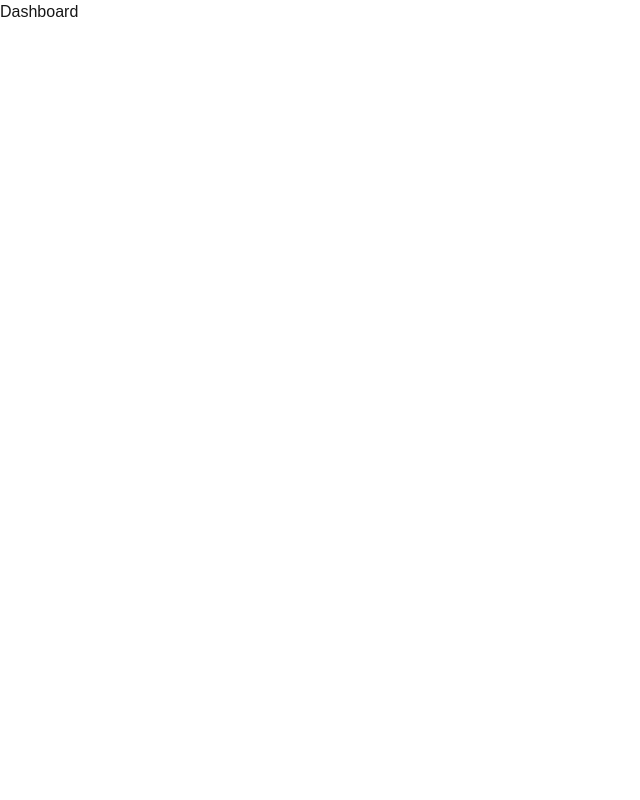
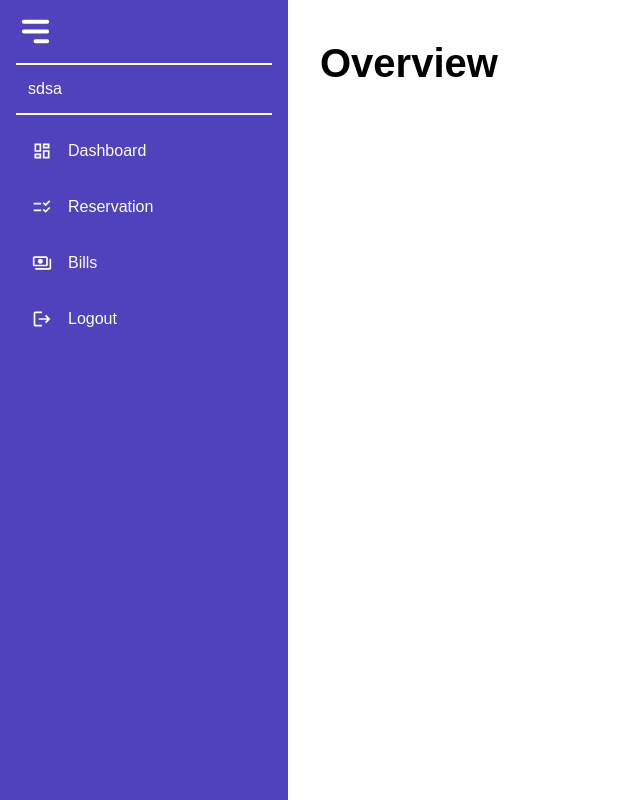
Before and after one commit to nazarenomarkanthony060120/cafe-and-booking-management-system, a Next.js app: page /dashboard in a window 1280 px wide. Shown: the whole page, without its empty margins (0-640 px from the left). Built offline with nearby package versions, Linux system fonts and the light colour scheme.

Commit message:
done set up sidebar

```diff
--- a/package.json
+++ b/package.json
@@ -14,7 +14,8 @@
     "firebase": "^11.5.0",
     "next": "15.2.3",
     "react": "^19.0.0",
-    "react-dom": "^19.0.0"
+    "react-dom": "^19.0.0",
+    "react-icons": "^5.5.0"
   },
   "devDependencies": {
     "@eslint/eslintrc": "^3",
--- a/src/app/(admin)/dashboard/page.tsx
+++ b/src/app/(admin)/dashboard/page.tsx
@@ -1,10 +1,38 @@
-import Dashboard from '@/feature/admin/dashboard/Dashboard'
-import React from 'react'
+'use client';
+import React, { useState } from 'react';
+import Dashboard from '@/feature/admin/dashboard/Dashboard';
+import SideBarHeader from '@/feature/admin/header/header';
+import Sidebar from '@/feature/admin/sidebar/Sidebar';
+import Reservation from '@/feature/admin/reservation/Reservation';
+import Bills from '@/feature/admin/bills/Bills';
+function DashboardPage() {
 
-function DashboardPage() {
+  const [currentSection, setCurrentSection] = useState('Overview');
+
+  const renderSection = () => {
+    switch (currentSection) {
+      case 'Dashboard':
+        return <Dashboard />;
+      case 'Reservation':
+        return <Reservation/>;
+      case 'Bills':
+        return <Bills/>;
+      default:
+        return null;
+    }
+  };
+
   return (
-    <Dashboard/>
-  )
+    <div className="bg-white min-h-screen flex">
+      <div className="relative">
+        <Sidebar setCurrentSection={setCurrentSection}/>
+      </div>
+      <div className="w-full min-h-screen text-black">
+        <SideBarHeader title={currentSection} />
+        {renderSection()}
+      </div>
+    </div>
+  );
 }
 
-export default DashboardPage
+export default DashboardPage;
--- /dev/null
+++ b/src/feature/admin/bills/Bills.tsx
@@ -0,0 +1,9 @@
+import React from 'react'
+
+const Bills = () => {
+  return (
+    <div>Bills</div>
+  )
+}
+
+export default Bills
--- /dev/null
+++ b/src/feature/admin/header/header.tsx
@@ -0,0 +1,11 @@
+import React from 'react'
+
+const SideBarHeader = ({title}: any) => {
+  return (
+    <div className='p-8 text-black flex items-center text-lg gap-116'>
+      <span className="text-[40px] font-bold">{title}</span>
+    </div>
+  )
+}
+
+export default SideBarHeader
--- /dev/null
+++ b/src/feature/admin/reservation/Reservation.tsx
@@ -0,0 +1,9 @@
+import React from 'react'
+
+const Reservation = () => {
+  return (
+    <div>Reservation</div>
+  )
+}
+
+export default Reservation
--- /dev/null
+++ b/src/feature/admin/sidebar/Sidebar.tsx
@@ -0,0 +1,65 @@
+'use client';
+
+import React, { useState } from 'react';
+import { HiMenuAlt3 } from 'react-icons/hi';
+import { MdOutlineDashboard, MdLogout, MdOutlineChecklistRtl, MdOutlinePayments } from 'react-icons/md';
+import { useRouter } from 'next/navigation';
+
+
+const Sidebar = ({ setCurrentSection }: any) => {
+    const router = useRouter();
+    const sidebars = [
+        { name: 'Dashboard', section: 'Dashboard', icon: MdOutlineDashboard },
+        { name: 'Reservation', section: 'Reservation', icon: MdOutlineChecklistRtl },
+        { name: 'Bills', section: 'Bills', icon: MdOutlinePayments },
+        { name: 'Logout', section: 'Logout', icon: MdLogout },
+    ];
+
+    const [open, setOpen] = useState(true);
+
+    const handleLogout = async () => {
+        setTimeout(() => {
+          router.push('/login');
+        }, 3000);
+      };
+
+  return (
+    <div className={`flex ${open ? 'w-72' : 'w-16'} bg-[#5041BC] text-white duration-500`}>
+        <div className={`fixed top-0 left-0 bottom-0 bg-[#5041BC] text-white ${open ? 'w-72' : 'w-16'} duration-500 px-4 overflow-hidden`}>
+            <div className="flex justify-start py-3">
+                <HiMenuAlt3 size={39} className="cursor-pointer" onClick={() => setOpen(!open)} />
+            </div>
+            <div className="border-t-2 border-white-500 w-full"></div>
+            <div className={`flex justify-between p-3 ${open ? '' : 'hidden'}`}>
+                <span>sdsa</span>
+            </div>
+            <div className="border-t-2 border-white-500 w-full"></div>
+            <div className='mt-4 flex flex-col gap-4 relative'>
+                {
+                    sidebars.map((sidebar, i) => (
+                    <div key={i} className={`flex items-center gap-4 p-2 cursor-pointer hover:bg-gray-700 hover:text-white group rounded-md ${open ? 'pl-4' : 'pl-2'}`}
+                        onClick={() => {
+                            if (sidebar.name === 'Logout') {
+                                handleLogout();
+                            } else {
+                                setCurrentSection(sidebar.section);
+                            }
+                        }}
+                    >
+                        <div>
+                        {React.createElement(sidebar.icon, { size: 20 })}
+                        </div>
+                        <h2 className={`whitespace-nowrap duration-500 ${!open && 'opacity-0 translate-x-28 overflow-hidden'}`}>
+                        {sidebar.name}
+                        </h2>
+                        <h2 className={`${open && 'hidden'} z-50 absolute left-48 bg-white font-semibold whitespace-pre text-gray-900 rounded-md drop-shadow-lg px-0 py-0 group-hover:px-2 group-hover:py-1 group-hover:left-14 group-hover:duration-300 w-0 overflow-hidden group-hover:w-fit`}>{sidebar?.name}</h2>
+                    </div>
+                    ))
+                }
+            </div>
+        </div>
+    </div>
+  );
+};
+
+export default Sidebar;
```
Also changed, not shown: 1 other file (tests, documents, lock files or other folders).
